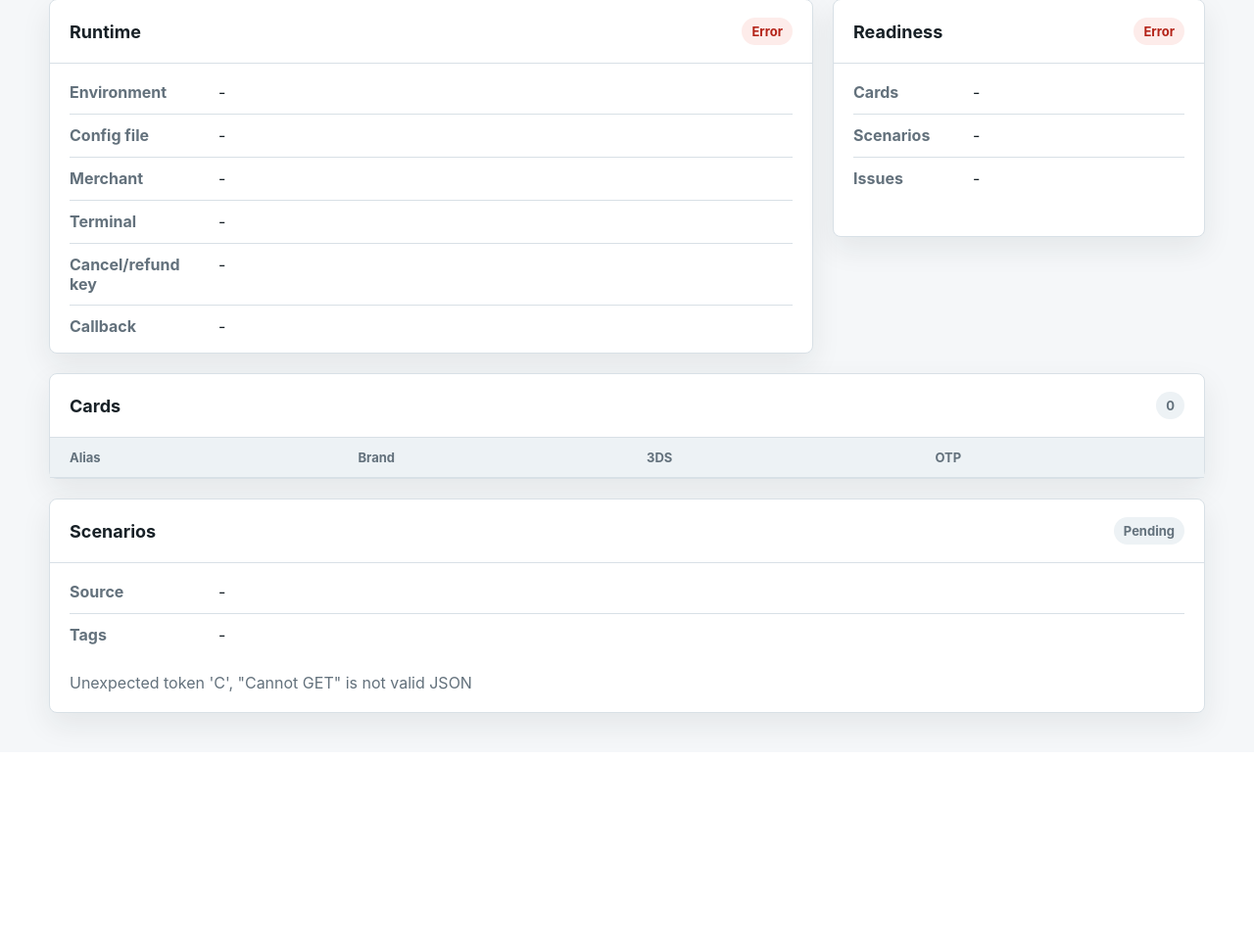
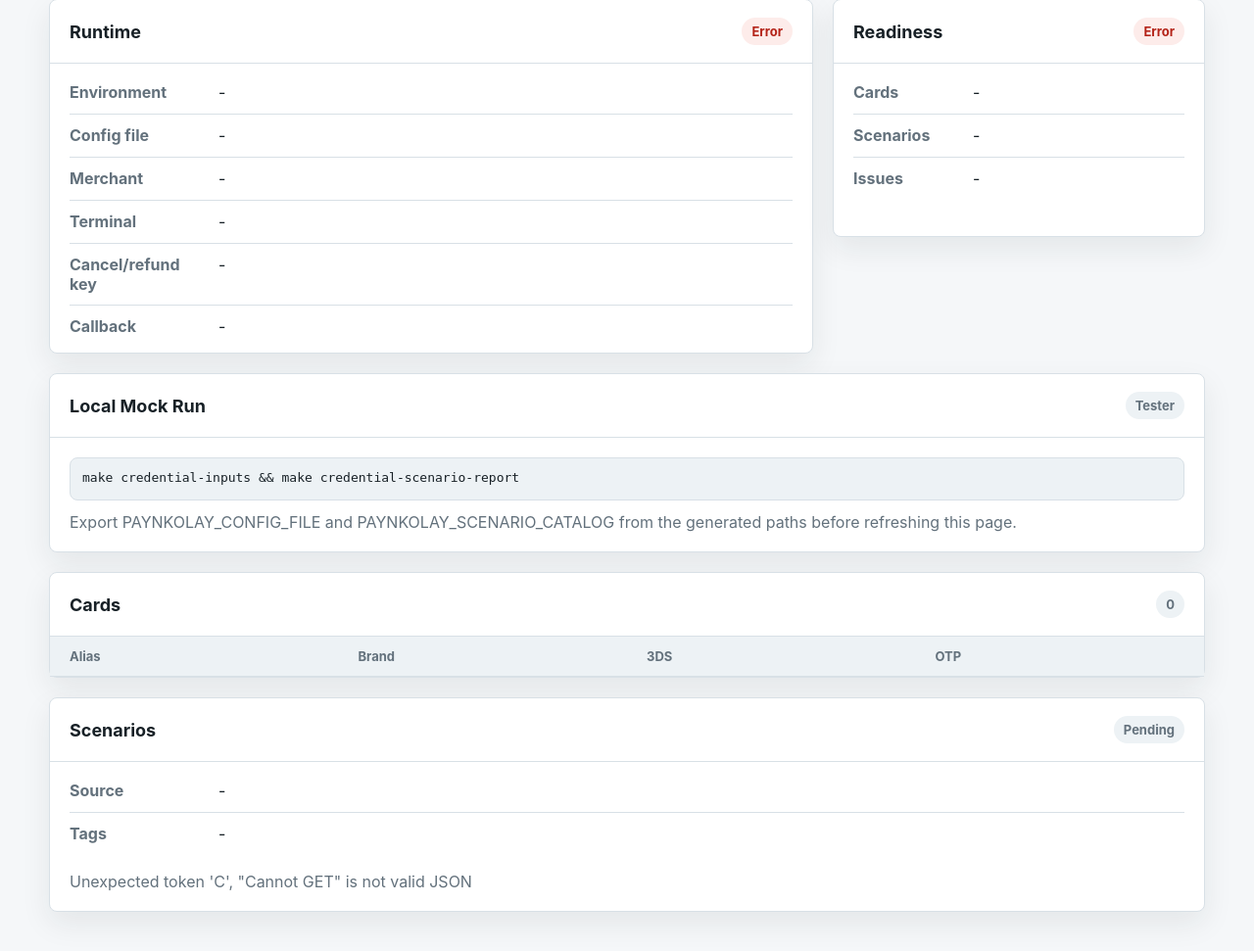
Before and after one commit to canreves/vpos, a Python web app: template src/paynkolay_pos/web/templates/settings.html in a window 1280 px wide. Shown: the part 117-1088 px from the top of the page at 98% size. Before the commit the page ends 872 px from the top, so only its background shows below. Run offline with Jinja, Linux system fonts and the light colour scheme; the template is opened without the code that fills it, so the values that code supplies are empty.

Commit message:
docs: add tester handoff flow

```diff
--- a/src/paynkolay_pos/web/templates/settings.html
+++ b/src/paynkolay_pos/web/templates/settings.html
@@ -78,6 +78,19 @@
           <ul class="issue-list" id="settings-issues"></ul>
         </aside>
 
+        <section class="panel settings-wide" aria-labelledby="handoff-title">
+          <div class="panel-heading">
+            <h2 id="handoff-title">Local Mock Run</h2>
+            <span class="status-pill neutral">Tester</span>
+          </div>
+          <div class="command-block">
+            <code>make credential-inputs &amp;&amp; make credential-scenario-report</code>
+          </div>
+          <p class="inline-message">
+            Export PAYNKOLAY_CONFIG_FILE and PAYNKOLAY_SCENARIO_CATALOG from the generated paths before refreshing this page.
+          </p>
+        </section>
+
         <section class="panel settings-wide" aria-labelledby="cards-title">
           <div class="panel-heading">
             <h2 id="cards-title">Cards</h2>
```
Also changed, not shown: tests/api/test_web_app.py (+1 -0 lines), README.md.
